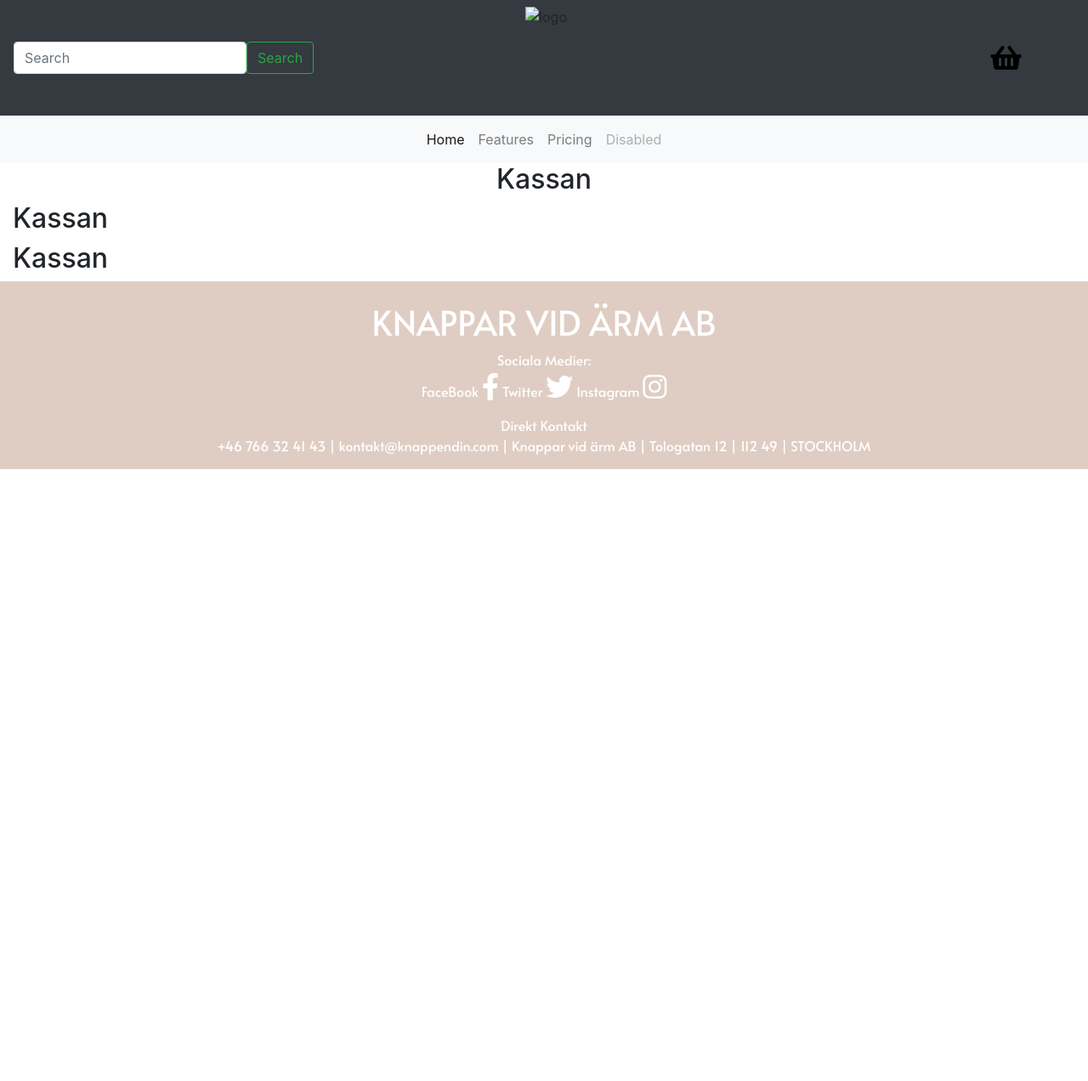
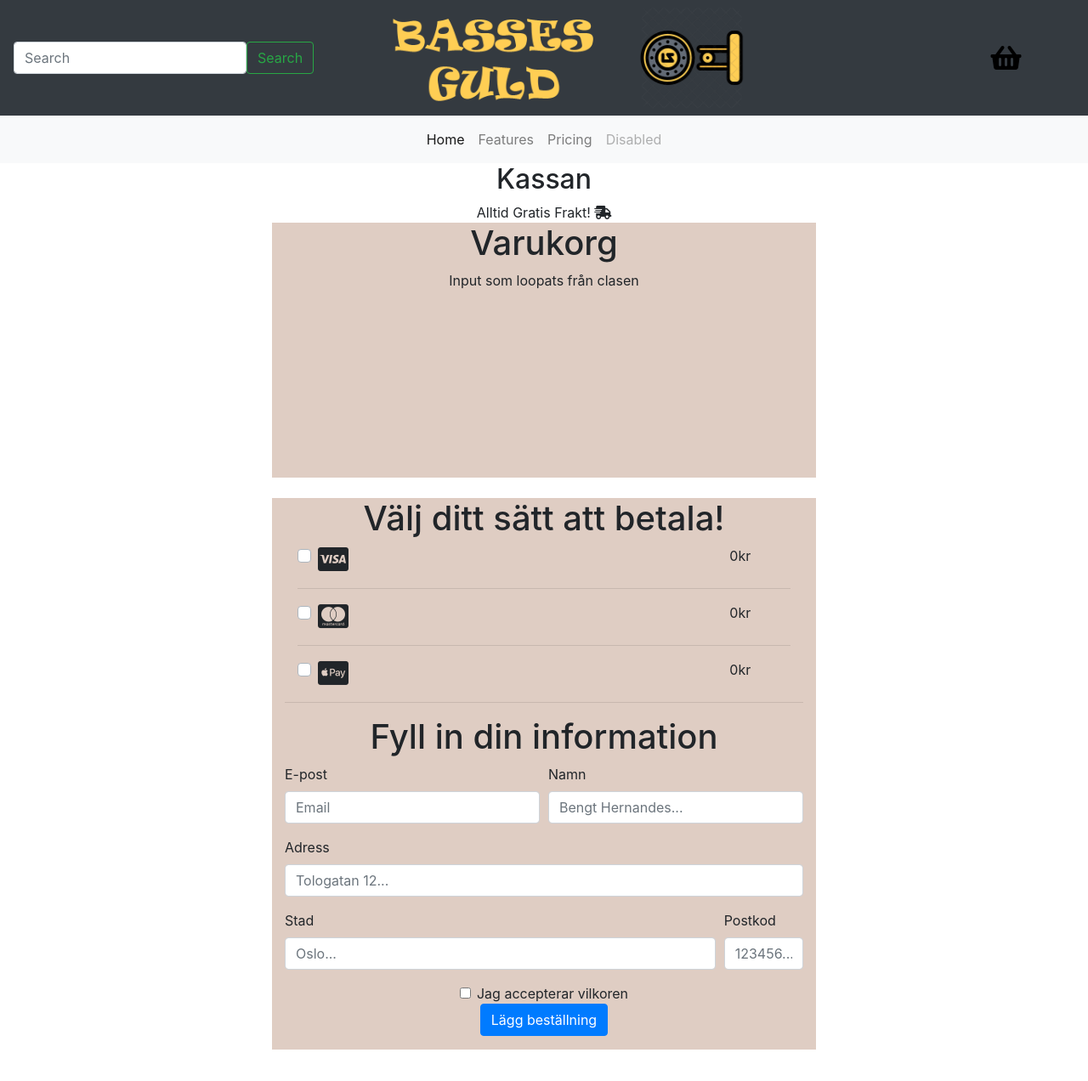
Before and after one commit to NelushX/Basses-Guld, a plain HTML site: page html/checkout.html in a window 1280 px wide. Shown: the top 1272 px of the page at 85% size. Before the commit the page ends 800 px from the top, so only its background shows below. Drawn offline with nearby package versions, Linux system fonts and the light colour scheme; files that its build step writes are made by us from their sources; files whose address does not match are found by name.

Commit message:
Checkout page

```diff
--- a/html/checkout.html
+++ b/html/checkout.html
@@ -8,21 +8,18 @@
         <script src="https://cdn.jsdelivr.net/npm/popper.js@1.16.0/dist/umd/popper.min.js" integrity="sha384-Q6E9RHvbIyZFJoft+2mJbHaEWldlvI9IOYy5n3zV9zzTtmI3UksdQRVvoxMfooAo" crossorigin="anonymous"></script>
         <script src="https://stackpath.bootstrapcdn.com/bootstrap/4.4.1/js/bootstrap.min.js" integrity="sha384-wfSDF2E50Y2D1uUdj0O3uMBJnjuUD4Ih7YwaYd1iqfktj0Uod8GCExl3Og8ifwB6" crossorigin="anonymous"></script>
         <script src="https://code.jquery.com/jquery-3.4.1.js" integrity="sha256-WpOohJOqMqqyKL9FccASB9O0KwACQJpFTUBLTYOVvVU=" crossorigin="anonymous"></script>
-        <script type="text/javascript" src="js/main.js"></script>
+        <script type="text/javascript" src="../js/main.js"></script>
 
 
         <!--Font-awesome-->
 
-        <link rel="stylesheet" href="https://stackpath.bootstrapcdn.com/bootstrap/4.4.1/css/bootstrap.min.css" integrity="sha384-Vkoo8x4CGsO3+Hhxv8T/Q5PaXtkKtu6ug5TOeNV6gBiFeWPGFN9MuhOf23Q9Ifjh" crossorigin="anonymous">
-        <link rel="stylesheet" href="https://use.fontawesome.com/releases/v5.11.2/css/all.css" integrity="sha384-KA6wR/X5RY4zFAHpv/CnoG2UW1uogYfdnP67Uv7eULvTveboZJg0qUpmJZb5VqzN" crossorigin="anonymous">
-        <link href="css/main.css" rel="stylesheet"/>
-        <link href="https://fonts.googleapis.com/css?family=Alata&display=swap" rel="stylesheet">
 
 
         <!--Bootstrap, FA & our css-->
         <link rel="stylesheet" href="https://stackpath.bootstrapcdn.com/bootstrap/4.4.1/css/bootstrap.min.css" integrity="sha384-Vkoo8x4CGsO3+Hhxv8T/Q5PaXtkKtu6ug5TOeNV6gBiFeWPGFN9MuhOf23Q9Ifjh" crossorigin="anonymous">
         <link rel="stylesheet" href="https://use.fontawesome.com/releases/v5.11.2/css/all.css" integrity="sha384-KA6wR/X5RY4zFAHpv/CnoG2UW1uogYfdnP67Uv7eULvTveboZJg0qUpmJZb5VqzN" crossorigin="anonymous">
-        <link href="css/main.css" rel="stylesheet"/>
+        <link href="https://fonts.googleapis.com/css?family=Alata&display=swap" rel="stylesheet">
+        <link href="../css/main.css" rel="stylesheet"/>
         <!--Titel-->
         <title>Basses Guld | Javascript</title>
     </head>
@@ -35,7 +32,7 @@
                                     <input class="form-control" type="search" placeholder="Search" aria-label="Search">
                                     <button class="btn btn-outline-success my-2 my-sm-0" type="submit">Search</button>
                              </form>
-                             <img class="img-fluid" src="images/logga.png" alt="logo">
+                             <img class="img-fluid" src="../images/logga.png" alt="logo">
                              <i class="fas fa-shopping-basket"></i>
                         </div>
                      </div>
@@ -71,23 +68,103 @@
 
 
         <main>
-      <div class="container-fluid checkouttitle">
+        <div class="container-fluid checkoutsite">
           <div class="row text-center">
-            <div class="col-12">
-                <h2>Kassan</h2>
+            <div class="col-12"><h2>Kassan</h2>
+            <span> Alltid Gratis Frakt! </span>
+            <i class="fas fa-shipping-fast"></i>
             </div>
+
           </div>
           <div class="row">
-                <div class="col-12">
-                    <h2>Kassan</h2>
+              <div class="col red"></div>
+              <div class="col-12 col-md-6 blue text-center cartbox">
+                   <h1>Varukorg </h1>
+                   <p>Input som loopats från clasen</p>
                 </div>
-              </div>
-              <div class="row">
-                    <div class="col-3">
-                        <h2>Kassan</h2>
-                    </div>
-                  </div>
-      </div>
+              <div class="col red"></div>
+          </div>
+          <div class="row pay">
+                <div class="col red"></div>
+                    <div class=" mt-4 col-12 col-md-6 blue paybox">
+                        <h1 class="text-center">Välj ditt sätt att betala!</h1>
+                            <div class=container>
+                                <div class="row">
+                                    <div class="col">
+                                        <div class="custom-control custom-checkbox">
+                                            <input type="checkbox" class="custom-control-input" id="customCheck1">
+                                            <label class="custom-control-label" for="customCheck1"><i class="fab fa-cc-visa fa-2x"></i></label>
+                                        </div>
+                                    </div>
+                                <div class="col-md-8"></div>
+                                <div class="col"> 0kr</div>
+                                </div>
+                                <hr>
+                                <div class="row">
+                                    <div class="col">
+                                        <div class="custom-control custom-checkbox">
+                                            <input type="checkbox" class="custom-control-input" id="customCheck2">
+                                            <label class="custom-control-label" for="customCheck2"><i class="fab fa-cc-mastercard fa-2x"></i></i></label>
+                                        </div>
+                                    </div>
+                                <div class="col-md-8"></div>
+                                <div class="col"> 0kr</div>
+                                </div>
+                                <hr>
+                                <div class="row">
+                                    <div class="col">
+                                        <div class="custom-control custom-checkbox">
+                                            <input type="checkbox" class="custom-control-input" id="customCheck3">
+                                            <label class="custom-control-label" for="customCheck3"><i class="fab fa-cc-apple-pay fa-2x"></i></i></label>
+                                        </div>
+                                    </div>
+                                <div class="col-md-8"></div>
+                                <div class="col"> 0kr</div>
+                                </div>
+                            </div>
+                            <hr>
+                            <h1 class="text-center">Fyll in din information</h1>
+                                <form>
+                                    <div class="form-row">
+                                        <div class="form-group col-md-6">
+                                            <label for="epost">E-post</label>
+                                            <input type="email" class="form-control" id="epost" placeholder="Email">
+                                        </div>
+                                        <div class="form-group col-md-6">
+                                            <label for="name">Namn</label>
+                                            <input type="name" class="form-control" id="name" placeholder="Bengt Hernandes...">
+                                        </div>
+                                    </div>
+                                    <div class="form-group">
+                                        <label for="adress">Adress</label>
+                                        <input type="text" class="form-control" id="adress" placeholder="Tologatan 12...">
+                                    </div>
+                                    <div class="form-row">
+                                        <div class="form-group col-md-10">
+                                            <label for="stad">Stad</label>
+                                            <input type="text" class="form-control" id="stad" placeholder="Oslo...">
+                                        </div>
+                                        <div class="form-group col-md-2">
+                                            <label for="postkod">Postkod</label>
+                                            <input type="text" class="form-control" id="postkod" placeholder="123456...">
+                                        </div>
+                                    </div>
+                                    <div class="form-group text-center">
+                                        <div class="form-check">
+                                            <input class="form-check-input" type="checkbox" id="gridCheck">
+                                            <label class="form-check-label" for="gridCheck">Jag accepterar vilkoren</label>
+                                        </div>
+                                        <button type="submit" class="btn btn-primary">Lägg beställning</button>
+                                    </div>
+
+                                </form>
+                        </div>
+                    <div class="col red"></div>
+                </div>
+            </div>
+
+
+
         </main>
 
         <footer>
--- a/scss/main.scss
+++ b/scss/main.scss
@@ -21,4 +21,20 @@ main {
     color: white;
     display: sticky;
     bottom: 0;
+    margin-top: 40px;
 }
+.checkoutsite{
+
+    .custom-checkbox{
+        display: inline;
+    }
+    .cartbox{
+        width: 300px;
+        height: 300px;
+        background-color: #dfcdc3;
+    }
+    .paybox{
+        background-color: #dfcdc3;
+    }
+
+}
```
Also changed, not shown: css/main.css.
